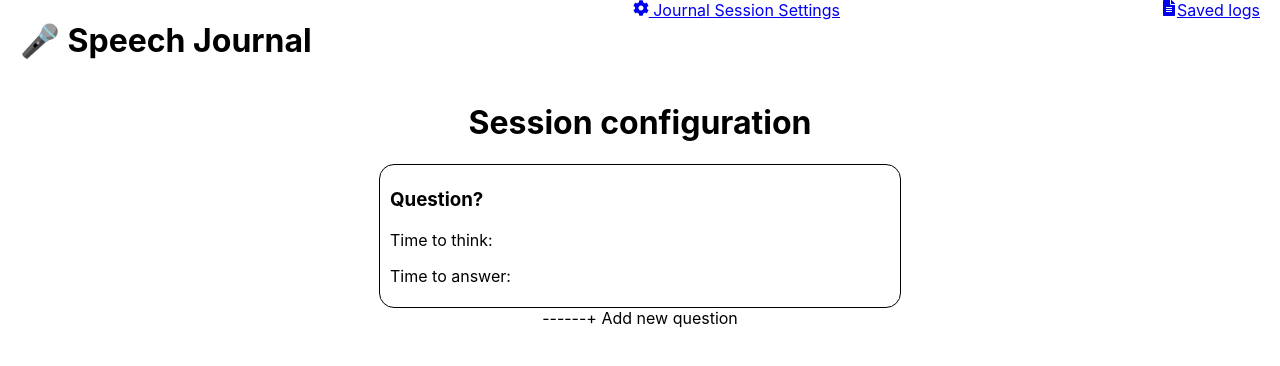
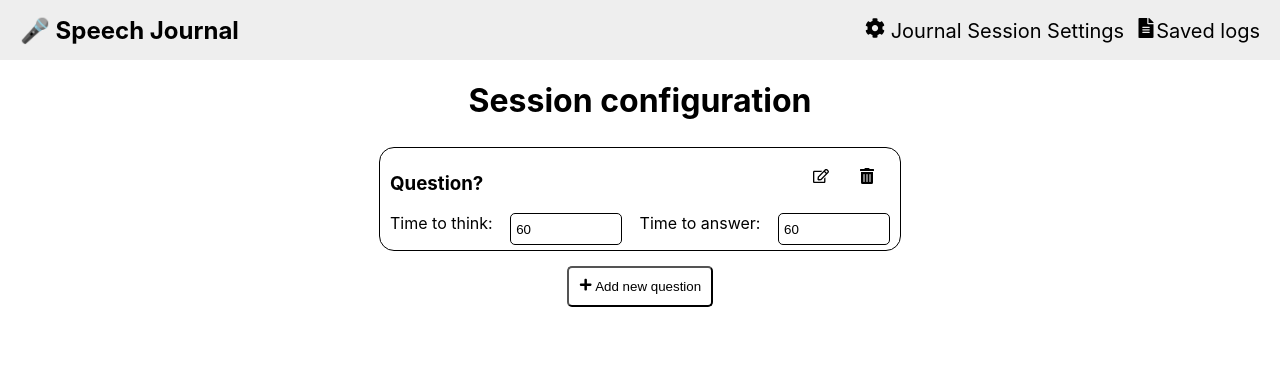
Before and after one commit to croko22/speech-journal, a React (Vite) app: page /session in a window 1280 px wide. Shown: the top 366 px of the page. Built offline with nearby package versions, Linux system fonts and the light colour scheme.

Commit message:
Session configuration, card component and add controler

```diff
--- a/src/components/Header.jsx
+++ b/src/components/Header.jsx
@@ -1,12 +1,15 @@
 import { FaCog, FaFileAlt } from 'react-icons/fa';
+import './Header.scss'
 
 const Header = () => {
 
   return (
     <div className='header'>
-        <h1>🎤 Speech Journal</h1>
-        <a className='header-link' href="/session"><FaCog/> Journal Session Settings</a>
-        <a className='header-link' href="/"><FaFileAlt/>Saved logs</a>
+        <a className='header-title' href='/'>🎤 Speech Journal</a>
+        <div>
+          <a className='header-link' href="/session"><FaCog/> Journal Session Settings</a>
+          <a className='header-link' href="/"><FaFileAlt/>Saved logs</a>
+        </div>
     </div>
   )
 }
--- /dev/null
+++ b/src/components/Header.scss
@@ -0,0 +1,23 @@
+.header {
+    background-color: #eee;
+    height: 60px;
+	display: flex;
+	justify-content: space-between;
+    align-items: center;
+	padding: 0 20px;
+    .header-title {
+        font-size: 24px;
+        font-weight: bold;
+        text-decoration: none;
+        color: #000;
+    }
+    .header-link {
+        text-decoration: none;
+        color: #000;
+        font-size: 20px;
+        margin-left: 12px;
+        &:hover {
+            color: #555;
+        }
+    }
+}
--- /dev/null
+++ b/src/components/SessionCard.jsx
@@ -0,0 +1,19 @@
+import React from 'react'
+import { FaTrashAlt, FaRegEdit } from 'react-icons/fa';
+import './SessionCard.scss'
+
+const SessionCard = () => {
+  return (
+    <div className='sessionCard'>
+        <button className='btn-note'><FaTrashAlt/></button>
+        <button className='btn-note'><FaRegEdit/></button>
+        <h3>Question?</h3>
+        <div className='timeSelectSection'>
+          <label>Time to think: </label><input className='timeSelectInput' type='number' value={60}/>
+          <label>Time to answer: </label><input className='timeSelectInput' type='number' value={60}/>
+        </div>
+    </div>
+  )
+}
+
+export default SessionCard
--- /dev/null
+++ b/src/components/SessionCard.scss
@@ -0,0 +1,22 @@
+.sessionCard {
+    border: 1px solid #000;
+    width: 500px;
+    border-radius: 15px;
+    padding: 5px 10px;
+    margin: 5px;
+    .timeSelectSection{
+        display: flex;
+        justify-content: space-between;
+        .timeSelectLabel{
+            font-size: 12px;
+            font-weight: bold;
+        }
+        .timeSelectInput{
+            width: 100px;
+            height: 30px;
+            border-radius: 5px;
+            border: 1px solid #000;
+            padding: 0 5px;
+        }
+    }
+}
--- a/src/pages/Home.jsx
+++ b/src/pages/Home.jsx
@@ -3,10 +3,10 @@ import { v4 } from "uuid";
 import './Home.scss'
 import GrabarNota from '../components/GrabarNota';
 import Notas from "../components/Notas"
-import Header from "../components/Header"
 
 //WebSpeechAPI
 const SpeechRecognition = window.SpeechRecognition || window.webkitSpeechRecognition
+if(!SpeechRecognition) alert('Tu navegador no soporta el reconocimiento de voz')
 const mic = new SpeechRecognition()
 mic.continuous = true
 mic.interimResults = true
--- a/src/pages/Home.scss
+++ b/src/pages/Home.scss
@@ -45,8 +45,11 @@ input {
 	}
 }
 textarea {
-	width: 550px;
-	height: 200px;
+	min-width: 550px;
+	width: 100%;
+	height: 250px;
+	border-radius: 5px;
+	border: none;
 }
 .note {
 	background-color: #eee;
@@ -55,11 +58,6 @@ textarea {
 	margin: 10px 0;
 	min-height: 150px;
 }
-.header {
-	display: flex;
-	justify-content: space-between;
-	padding: 0 20px;
-}
 .scrollable-div {
 	height: 150px;
 	overflow: auto;
--- a/src/pages/SessionConfig.jsx
+++ b/src/pages/SessionConfig.jsx
@@ -1,15 +1,26 @@
+import {useState} from 'react'
+import {FaPlus} from 'react-icons/fa'
+import SessionCard from '../components/SessionCard'
 import './SessionConfig.scss'
 
 const SessionConfig = () => {
+  const [addMode, setAddMode] = useState(false)
+  const [selectedCard,setSelectedCard] = useState({})
+
   return (
-    <div className='sessionC'>
+    <div className='sessionConfig'>
         <h1>Session configuration</h1>
-        <div className='sessionCard'>
-            <h3>Question?</h3>
-            <p>Time to think:</p>
-            <p>Time to answer:</p>
-        </div>
-        <section>------+ Add new question</section>
+        {/* //*Rendered sessioncards*/}
+        <SessionCard/>
+        {
+          addMode ?
+          <div>
+            <SessionCard/>
+            <button onClick={()=>setAddMode(false)}><FaPlus/> Create new question</button>
+          </div>
+          :
+          <button onClick={()=>setAddMode(true)}><FaPlus/> Add new question</button>
+        }
     </div>
   )
 }
--- a/src/pages/SessionConfig.scss
+++ b/src/pages/SessionConfig.scss
@@ -1,11 +1,5 @@
-.sessionC {
+.sessionConfig {
     display: flex;
     flex-direction: column;
     align-items: center;
 }
-.sessionCard {
-    border: 1px solid #000;
-    width: 500px;
-    border-radius: 15px;
-    padding: 5px 10px;
-}
```
